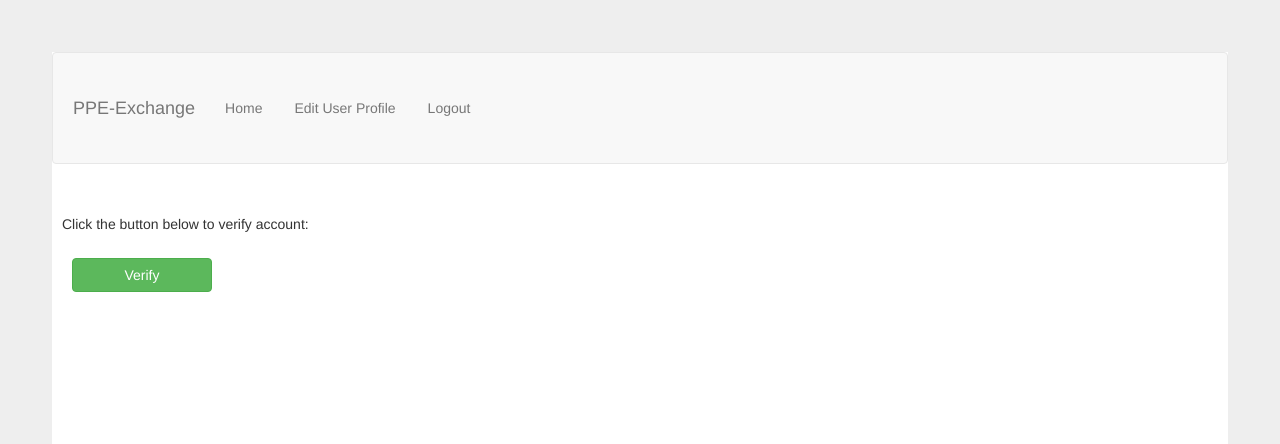
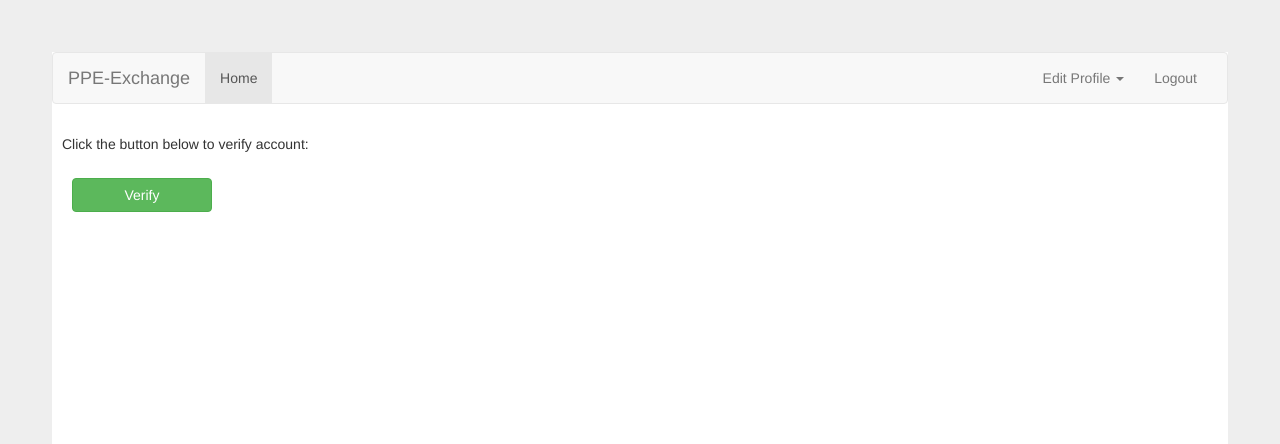
Before and after one commit to kavidey/ppe-exchange, a Flask app: page /verify in a window 1280 px wide. Shown: the top 444 px of the page. Run offline with Flask 2, Linux system fonts and the light colour scheme; the visitor is signed in with stand-in values (Sample User, id 1); data comes from the database, SQL or seed files in the repository; some libraries are stand-ins or nearby versions.

Commit message:
Changed Navbar

```diff
--- a/app/forms.py
+++ b/app/forms.py
@@ -38,17 +38,12 @@ class RegistrationForm(FlaskForm):
     state = SelectField('State', choices=[(state, state) for state in STATE_ABBREV], default="WA")
     zipcode = StringField('Zipcode', validators=[DataRequired()])
     submit = SubmitField('Register')
-
-
-    def validate_username(self, username):
-        user = User.query.filter_by(username=username.data).first()
-        if user is not None:
-            raise ValidationError('Please use a different username.')
-
-    def validate_email(self, email):
-        user = User.query.filter_by(email=email.data).first()
-        if user is not None:
-            raise ValidationError('Please use a different email address.')
+class EditHospitalProfileForm(FlaskForm):
+    street = StringField('Street Address', validators=[DataRequired()])
+    city = StringField('City', validators=[DataRequired()])
+    state = SelectField('State', choices=[(state, state) for state in STATE_ABBREV], default="WA")
+    zipcode = StringField('Zipcode', validators=[DataRequired()])
+    submit = SubmitField('Save')
 
 
 class ResetPassword(FlaskForm):
--- a/app/routes.py
+++ b/app/routes.py
@@ -3,7 +3,7 @@ from flask_login import login_user, logout_user, current_user, login_required
 from werkzeug.urls import url_parse
 from werkzeug import secure_filename
 from app import app, db, crypto, email
-from app.forms import LoginForm, RegistrationForm, VerifyForm, ChangePassword, ResetPassword, EditUserProfileForm
+from app.forms import LoginForm, RegistrationForm, VerifyForm, ChangePassword, ResetPassword, EditUserProfileForm, EditHospitalProfileForm
 from app.models import User, PPE, Hospital, Wants, Has, Exchanges, Exchange, EXCHANGE_COMPLETE, EXCHANGE_COMPLETE_TEXT, EXCHANGE_COMPLETE_ADMIN, EXCHANGE_COMPLETE_ADMIN_TEXT, EXCHANGE_COMPLETE_HOSPITAL_CANCELED, EXCHANGE_COMPLETE_HOSPITAL_CANCELED_TEXT, EXCHANGE_COMPLETE_ADMIN_CANCELED, EXCHANGE_COMPLETE_ADMIN_CANCELED_TEXT, EXCHANGE_UNVERIFIED, EXCHANGE_UNVERIFIED_TEXT, EXCHANGE_IN_PROGRESS, EXCHANGE_IN_PROGRESS_TEXT, EXCHANGE_NOT_ACCEPTED, EXCHANGE_ACCEPTED_NOT_SHIPPED, EXCHANGE_ACCEPTED_SHIPPED, EXCHANGE_ACCEPTED_RECEIVED, EXCHANGE_HOSPITAL_CANCELED, EXCHANGE_ADMIN_CANCELED, EXCHANGE_ADMIN_NOT_VERIFIED
 from app import crypto
 from app import email
@@ -195,10 +195,31 @@ def edit_user_profile():
         return redirect(url_for('index'))
     return render_template('edit_user_profile.html', title='Edit User Profile', form=form, current_user=current_user)
 
+@app.route('/edit_hospital_profile', methods=['GET', 'POST'])
+def edit_hospital_profile():
+    if not current_user.is_authenticated:
+        return redirect(url_for('login'))
+    form = EditHospitalProfileForm()
+    hospital = Hospital.query.filter_by(id=current_user.hospital_id).first()
+
+    if form.validate_on_submit():
+
+        hospital.street=form.street.data
+        hospital.city=form.city.data
+        hospital.state=form.state.data
+        hospital.zipcode=form.zipcode.data
+
+
+        db.session.commit()
+        return redirect(url_for('index'))
+    form.state.data = hospital.state
+    return render_template('edit_hospital_profile.html', title='Edit Hospital Profile', form=form, hospital=hospital)
+
 @app.route('/verify', methods=['GET', 'POST'])
 def verify():
     if not current_user.is_authenticated:
         return redirect(url_for('login',next='/verify?key='+request.args.get("key")))
+
 
     user = User.query.filter_by(username=current_user.username).first()
     if request.args.get("key") == user.verification_key and user.verification_key != "":
--- a/app/static/style.css
+++ b/app/static/style.css
@@ -4,11 +4,7 @@ h1 {  color: #377ba8; margin: 1rem 0; padding: 1rem; }
 a { color: #377ba8; }
 hr { border: none; border-top: 1px solid lightgray; }
 p { padding: 1rem; font-size: medium}
-nav { background: lightgray; display: flex; align-items: center; padding: 0 0.5rem; }
-nav h1 { flex: auto; margin: 0; }
-nav h1 a { text-decoration: none; padding: 0.25rem 0.5rem; }
-nav ul  { display: flex; list-style: none; margin: 3rem; padding: 3rem; }
-nav ul li a, nav ul li span, header .action { display: block; padding: 3rem; }
+
 .row {
     background:#f8f8f8 !important;
     border: lightgray !important;
--- a/app/templates/base.html
+++ b/app/templates/base.html
@@ -7,8 +7,9 @@
   src="https://code.jquery.com/jquery-3.4.1.js"
   integrity="sha256-WpOohJOqMqqyKL9FccASB9O0KwACQJpFTUBLTYOVvVU="
   crossorigin="anonymous"></script>
-  <link rel="stylesheet"
-      href="{{url_for('.static', filename='style.css')}}">
+
+<link rel="stylesheet"href="{{url_for('.static', filename='style.css')}}">
+
 {% endblock %}
 
 {% block html_attribs %} lang="en"{% endblock %}
@@ -18,44 +19,38 @@
 {% endblock %}
 
 {% block navbar %}
-<nav class="navbar navbar-default" role="navigation">
-  <div class="navbar-header">
-    <a class="navbar-brand" href="{{ url_for('index') }}">PPE-Exchange</a>
-  </div>
-  <div>
-    <ul class="nav navbar-nav nav-pills">
-    	<li class="nav-itm">
-	      <a class="nav-link" href="{{ url_for('index') }}">Home</a>
-      </li>
 
+<nav class="navbar navbar-default" style="user-select: auto;">
+  <div class="container-fluid" style="user-select: auto;">
+    <div class="navbar-header" style="user-select: auto;">
+      <button type="button" class="navbar-toggle collapsed" data-toggle="collapse" data-target="#navbar" aria-expanded="false" aria-controls="navbar" style="user-select: auto;">
+        <span class="sr-only" style="user-select: auto;">Toggle navigation</span>
+        <span class="icon-bar" style="user-select: auto;"></span>
+        <span class="icon-bar" style="user-select: auto;"></span>
+        <span class="icon-bar" style="user-select: auto;"></span>
+      </button>
+      <a class="navbar-brand" href="{{ url_for('index') }}" style="user-select: auto;">PPE-Exchange</a>
+    </div>
+    <div id="navbar" class="navbar-collapse collapse" style="user-select: auto;">
+      <ul class="nav navbar-nav" style="user-select: auto;">
+        <li class="active" style="user-select: auto;"><a href="{{ url_for('index') }}" style="user-select: auto; ">Home</a></li>
 
-        {% if current_user.is_anonymous %}
-        <li class="nav-item">
-          <a class="nav-link" href="/login">Login</a>
+      </ul>
+      <ul class="nav navbar-nav navbar-right" style="user-select: auto;">
+        <li class="dropdown" style="user-select: auto;">
+          <a href="#" class="dropdown-toggle" data-toggle="dropdown" role="button" aria-haspopup="true" aria-expanded="false" style="user-select: auto;">Edit Profile <span class="caret" style="user-select: auto;"></span></a>
+          <ul class="dropdown-menu" style="user-select: auto;">
+            <li style="user-select: auto;"><a href="{{ url_for('edit_user_profile') }}" style="user-select: auto;">Edit User Profile</a></li>
+            <li style="user-select: auto;"><a href="{{ url_for('edit_hospital_profile') }}" style="user-select: auto;">Edit Hospital Profile</a></li>
+
+          </ul>
         </li>
-        {% else %}
-        <li class="nav-itm">
-          <a class="navbar-link" href="{{ url_for('edit_user_profile') }}">Edit User Profile</a>
-        </li>
-        <li class="nav-item">
-          <a class="nav-link" href="/logout">Logout</a>
-        </li>
-        {% endif %}
-    </ul>
-  </div>
+        <li style="user-select: auto;"><a href="/logout" style="user-select: auto;">Logout</a></li>
+      </ul>
+    </div><!--/.nav-collapse -->
+  </div><!--/.container-fluid -->
 </nav>
-{% endblock %}
 
-{% block content %}
-<div class="container">
-  {% with messages = get_flashed_messages() %}
-      {% if messages %}
-        {% for message in messages %}
-           <div class="alert alert-info" role="alert">{{ message }}</div>
-        {% endfor %}
-      {% endif %}
-    {% endwith %}
-</div>
 
 {% block app_content %}
 {% endblock %}
```
Also changed, not shown: app/templates/edit_hospital_profile.html (added, +47 -0 lines).
